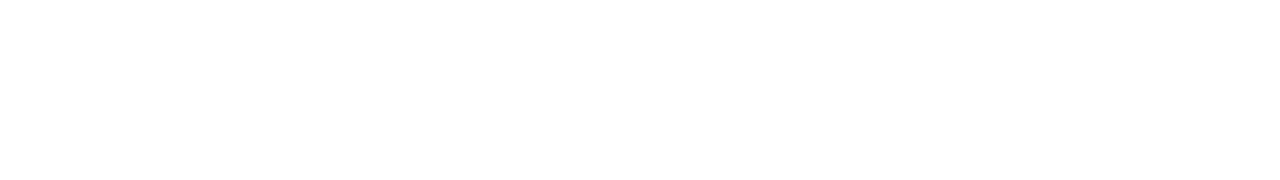
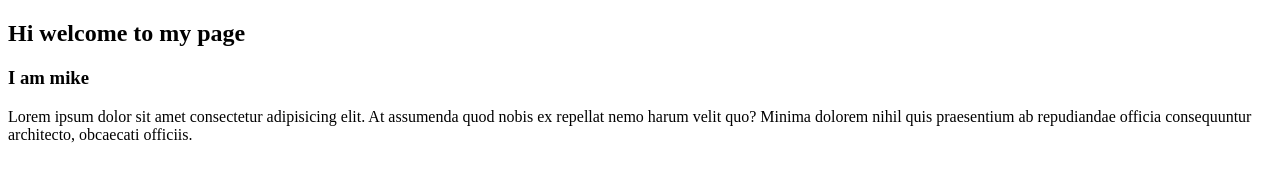
Before and after one commit to Mikerubio23/Proyecto-AzulSchool, a plain HTML site: page index.html in a window 1280 px wide. Drawn offline with Linux system fonts and the light colour scheme.

Commit message:
added welcome to my page

```diff
--- a/index.html
+++ b/index.html
@@ -4,9 +4,12 @@
     <meta charset="UTF-8">
     <meta http-equiv="X-UA-Compatible" content="IE=edge">
     <meta name="viewport" content="width=device-width, initial-scale=1.0">
-    <title>Una pagina web</title>
+    <title>mi pagina web</title>
 </head>
 <body>
-
+<h2>Hi welcome to my page</h2>
+<h3>I am <span>mike</span> </h3>
+<p>Lorem ipsum dolor sit amet consectetur adipisicing elit. At assumenda quod nobis ex repellat nemo harum velit quo? Minima dolorem nihil quis praesentium ab repudiandae officia consequuntur architecto, obcaecati officiis.
+</p>
 </body>
 </html>
```
Also changed, not shown: contact.txt (deleted), information.txt.
